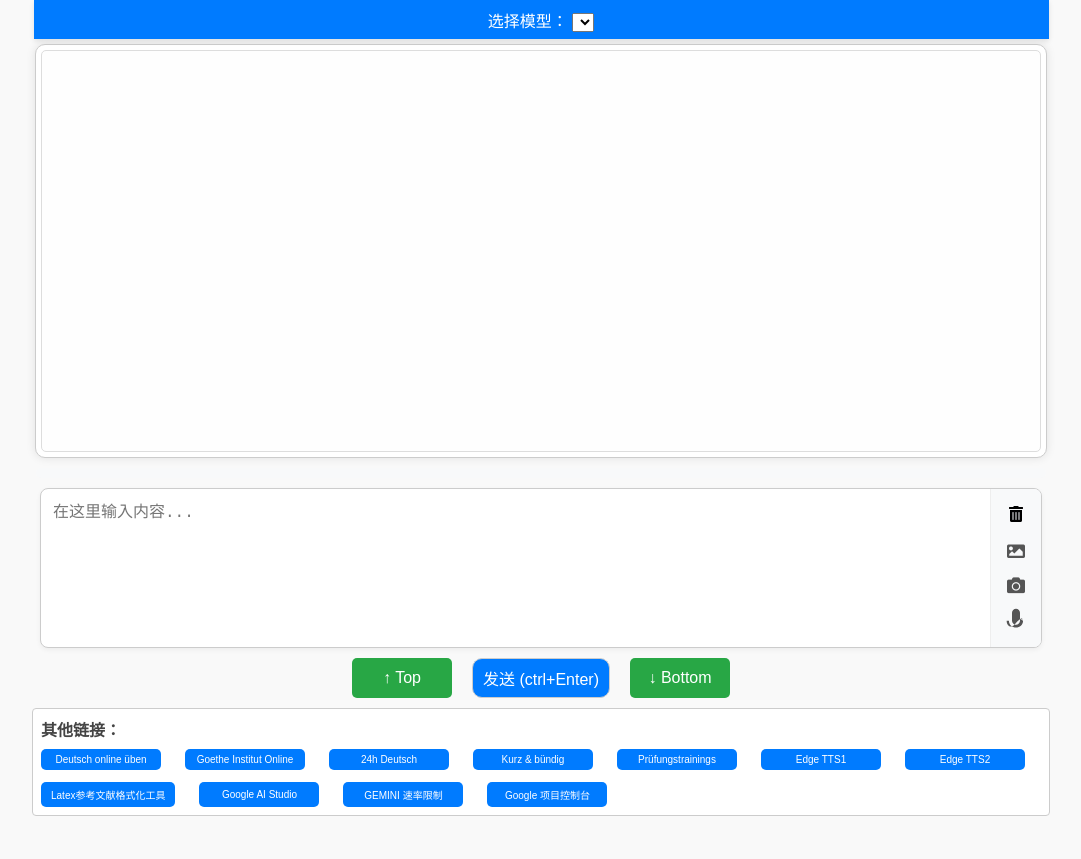
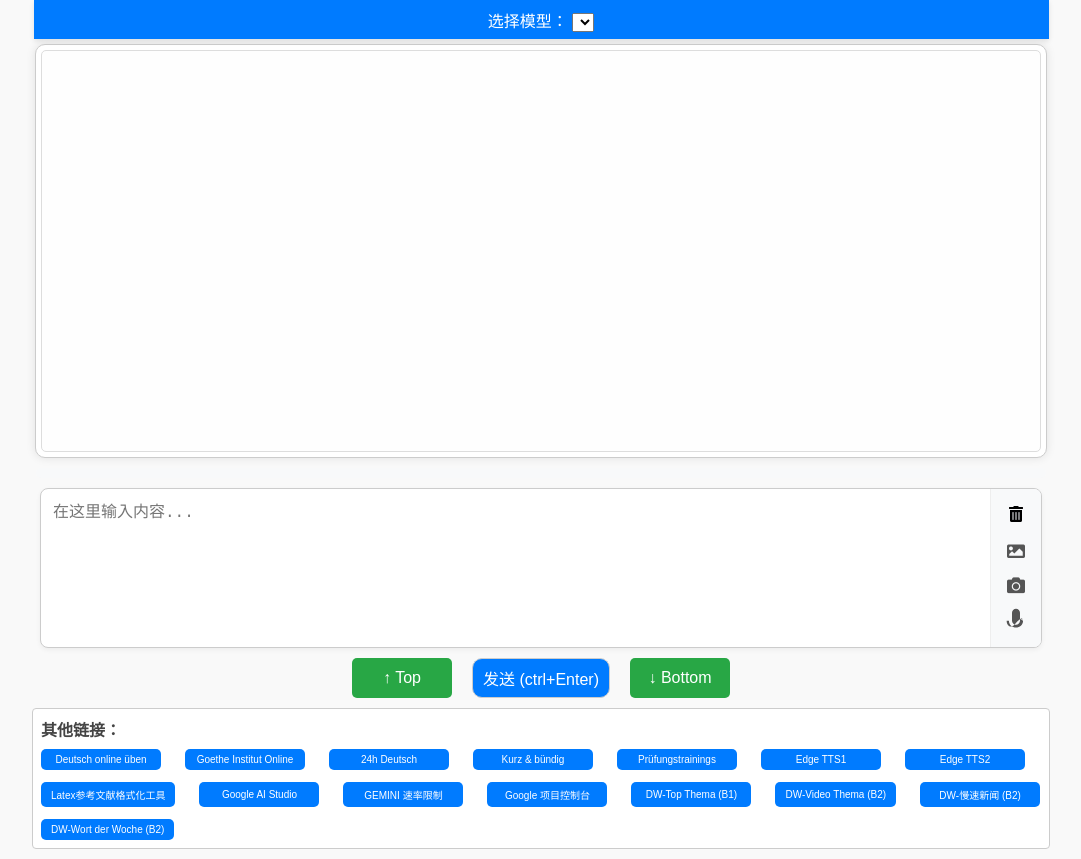
Before and after one commit to lj32782961/express-de-assistant, a website: page index.html in a window 1280 px wide. Shown: the whole page, without its empty margins (99-1180 px from the left). Before the commit the page ends 826 px from the top, so only its background shows below. Drawn offline with nearby package versions, Linux system fonts and the light colour scheme.

Commit message:
添加DW的听力材料

```diff
--- a/index.html
+++ b/index.html
@@ -93,6 +93,10 @@
 
 
 
+        <a href="https://learngerman.dw.com/de/top-thema/s-55861562" target="_blank">DW-Top Thema (B1)</a>
+        <a href="https://learngerman.dw.com/de/video-thema/s-55861568" target="_blank">DW-Video Thema (B2)</a>
+        <a href="https://learngerman.dw.com/de/langsam-gesprochene-nachrichten/s-60040332" target="_blank">DW-慢速新闻 (B2)</a>
+        <a href="https://learngerman.dw.com/de/wort-der-woche/s-58043001" target="_blank">DW-Wort der Woche (B2)</a>
 
       </div>
 
```
